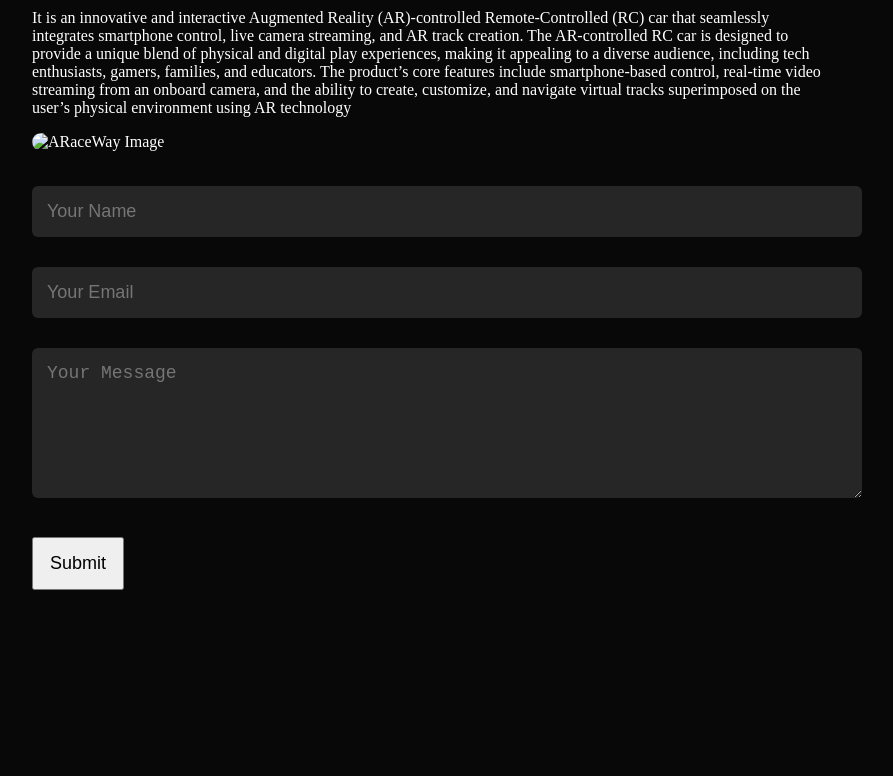
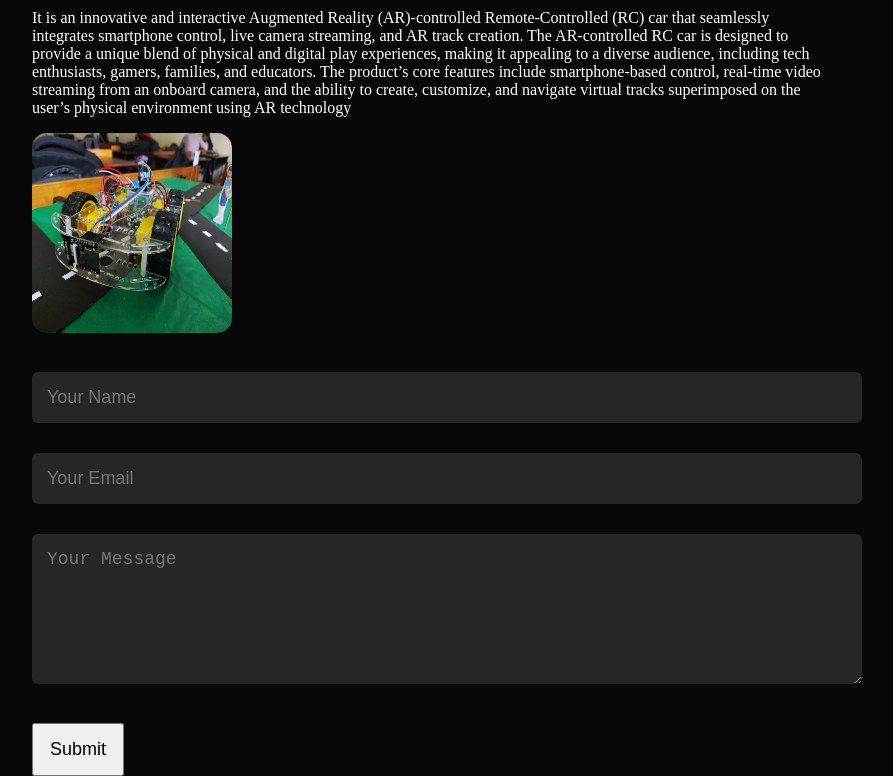
Before and after one commit to SreelakshmiKesavanunni/SreelakshmiKesavanunni.github.io, a plain HTML site: page arace.html in a window 1280 px wide. Shown: the part 58-834 px from the top of the page, without its empty margins (208-1101 px from the left). Before the commit the page ends 800 px from the top, so only its background shows below. Drawn offline with Linux system fonts and the light colour scheme.

Commit message:
Update arace.html

```diff
--- a/arace.html
+++ b/arace.html
@@ -87,7 +87,7 @@ form .btn2{
             streaming from an onboard camera, and the ability to create,
             customize, and navigate virtual tracks superimposed on the user’s
             physical environment using AR technology</p>
-            <img src="images/car.jpg" class="image" alt="ARaceWay Image">
+            <img src="car.jpg" class="image" alt="ARaceWay Image">
             <div class="contact-right">
                 <form name="submit-to-google-sheet">
                     <input type="text" name="Name" placeholder="Your Name" required>
```
